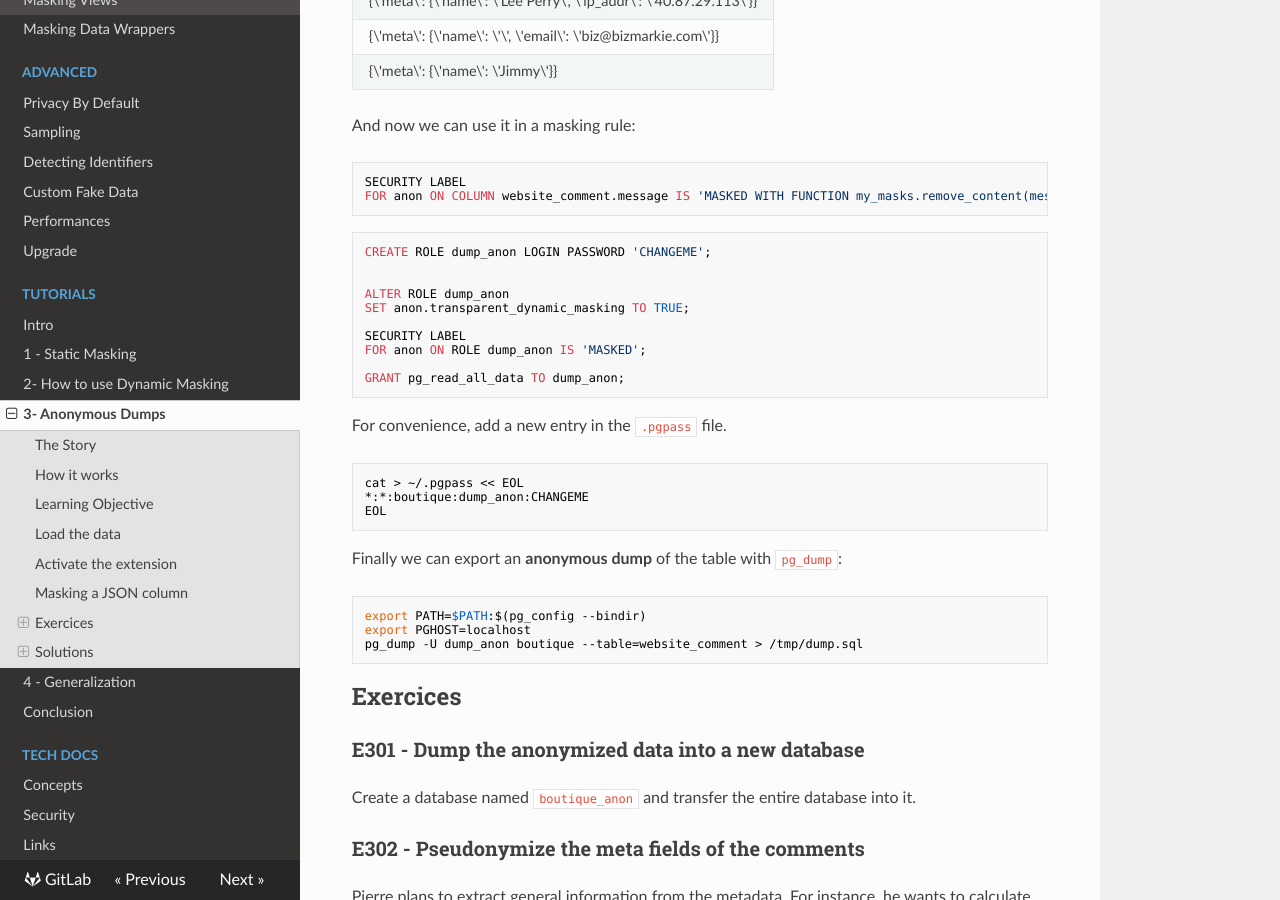
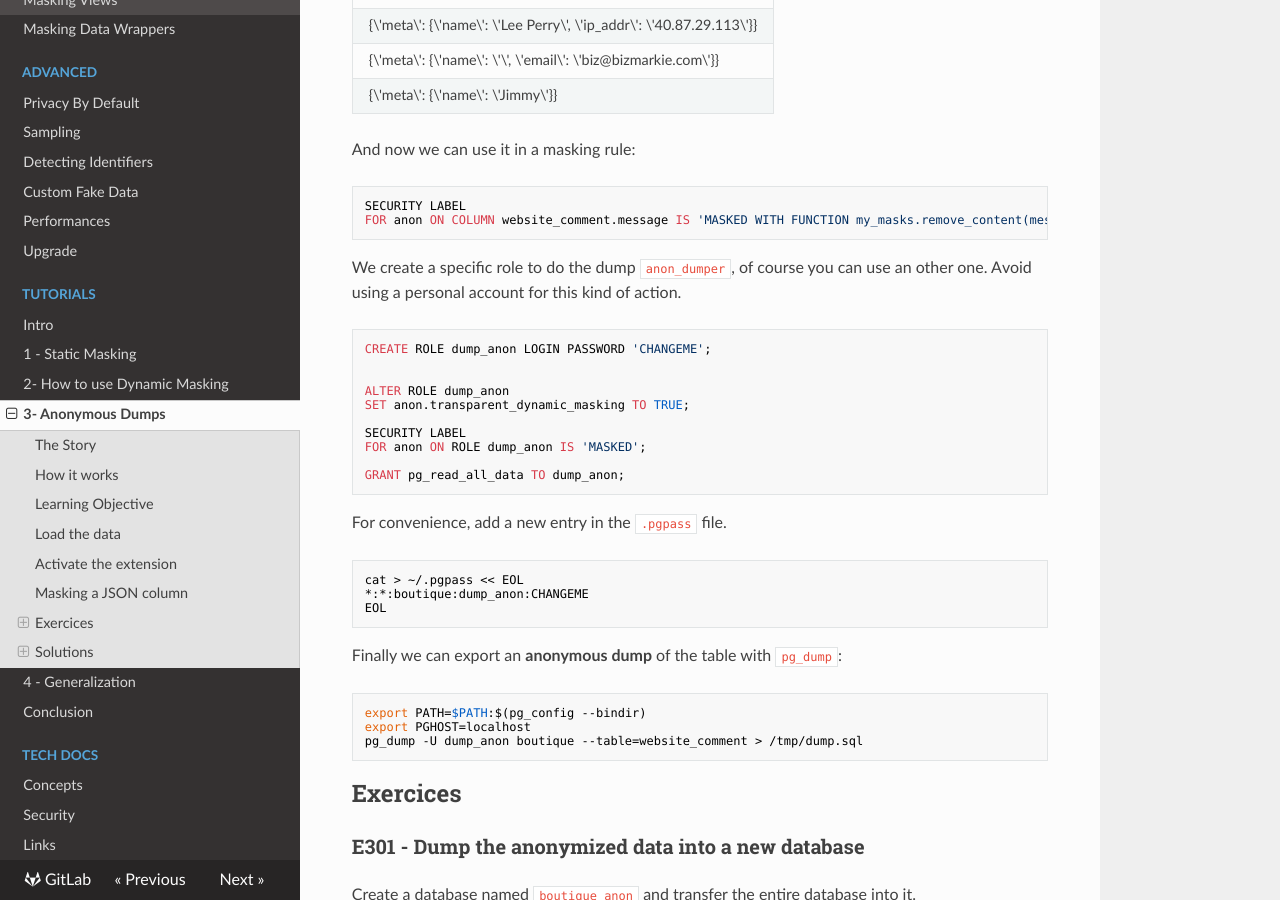
Before and after one commit to neondatabase/postgresql_anonymizer, an MkDocs documentation site: the page built from docs/tutorials/3-anonymous_dumps.md, in a window 1280 px wide and 900 px high, scrolled down 2774 px. Built offline with MkDocs 1.6.1, drawn with Linux system fonts in a browser that asks for light colours; nearby versions of some CDN libraries; some of the changed text lies outside the part shown.

Commit message:
fix pg_dump_anon deprecated message, explain that user can use their own exporter role to do the job

````diff
--- a/docs/tutorials/3-anonymous_dumps.md
+++ b/docs/tutorials/3-anonymous_dumps.md
@@ -2,7 +2,8 @@
 
 > In many situation, what we want is simply to export the anonymized
 > data into another database (for testing or to produce statistics).
-> This is what **pg_dump_anon** does!
+> This is what **pg_dump_anon** did!.
+> In the last version, pg_dump_anon is now deprecated. Use pg_dump instead.
 
 ## The Story
 
@@ -130,6 +131,7 @@
 FOR anon ON COLUMN website_comment.message IS 'MASKED WITH FUNCTION my_masks.remove_content(message)';
 ```
 
+We create a specific role to do the dump `anon_dumper`, of course you can use an other one. Avoid using a personal account for this kind of action.
 ``` sql
 CREATE ROLE dump_anon LOGIN PASSWORD 'CHANGEME';
 
````
